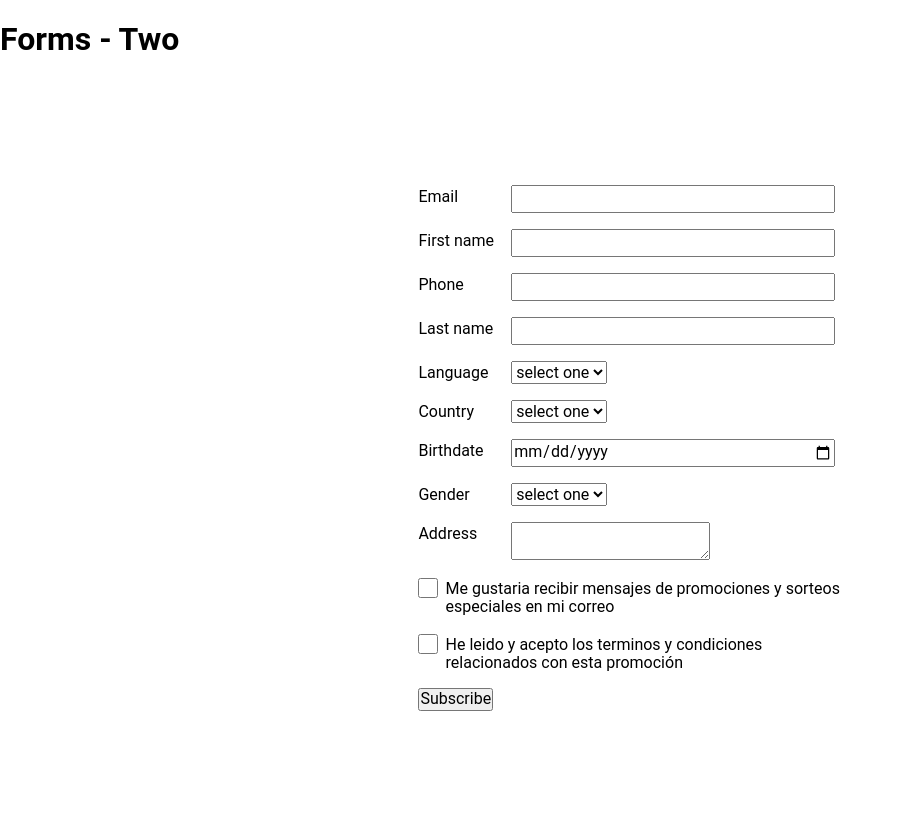
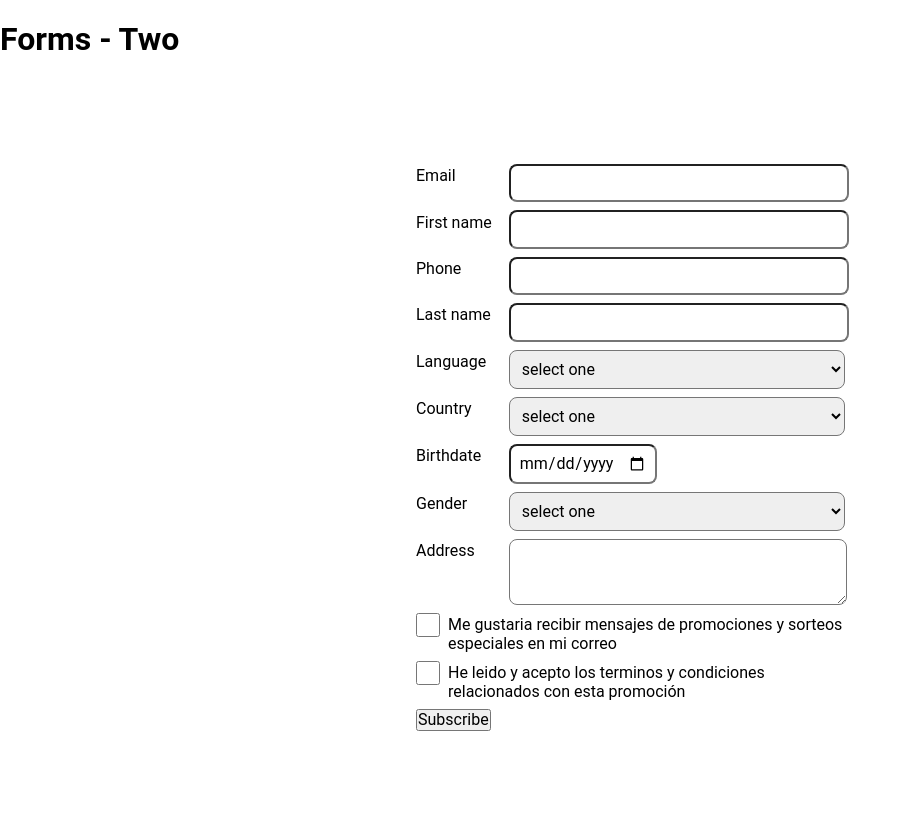
Before and after one commit to eacevedof/prj_css, a PHP site: page / in a window 1280 px wide. Shown: the whole page, without its empty margins (0-910 px from the left). Run offline with PHP 8.4, Linux system fonts and the light colour scheme.

Commit message:
form-grid

```diff
--- a/forms/two/style.css
+++ b/forms/two/style.css
@@ -20,7 +20,7 @@ body {
 
 .form-grid {
   display: grid;
-  row-gap: 1rem;
+  row-gap: .5rem;
 }
 
 .form-grid .cell-flex {
@@ -32,13 +32,27 @@ body {
   padding-top: 0.2rem;
   padding-right: 1rem;
 }
-input {
-  height: 1.5rem;
+
+input, textarea, select {
   width: 20rem;
+  padding: 0.5rem;
+  border-radius: 0.5rem
+}
+input[type=date] {
+  width: 8rem;
+}
+
+select {
+  width: 21rem;
+}
+
+textarea {
+  height: 3rem;
 }
 
 input[type=checkbox] {
-  width: 1.2rem;
+  width: 1.5rem;
+  height: 1.5rem;
   margin-right: 0.5rem;
 }
 input[type=checkbox] ~ label {
```
